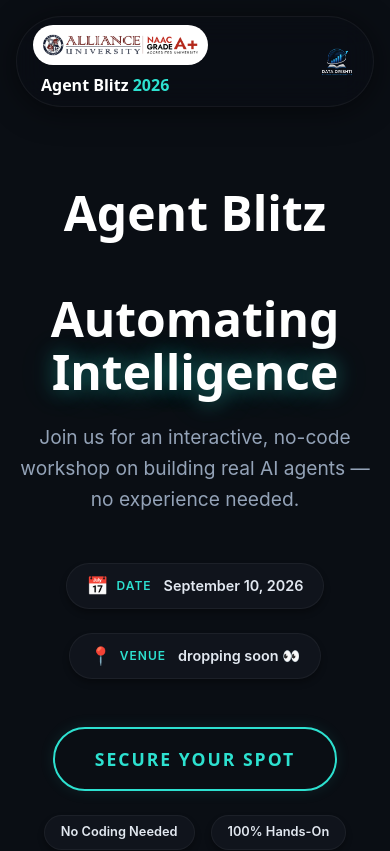
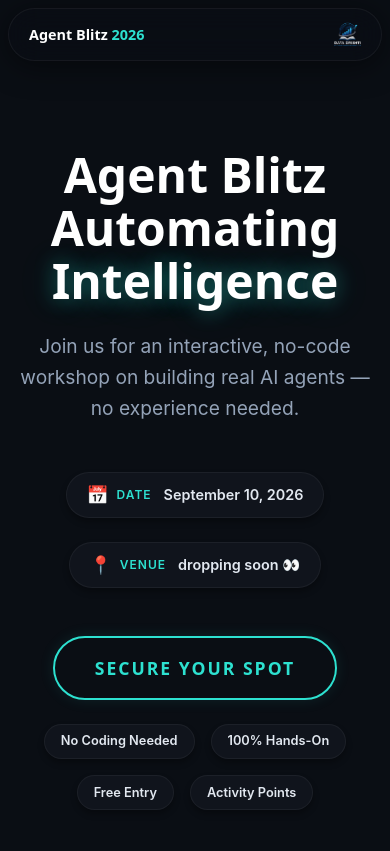
Before and after one commit to audatadrishticlub/AgentBlitz, a React (Vite) app: page / in a window 390 px wide. Shown: the top 851 px of the page. Built offline with nearby package versions, Linux system fonts and the light colour scheme.

Commit message:
fix: navbar mobile truncation and hero gap

```diff
--- a/src/components/Hero.jsx
+++ b/src/components/Hero.jsx
@@ -10,7 +10,7 @@ const Hero = () => {
         maxWidth: '800px',
         margin: '0 auto 1.5rem'
       }}>
-        Agent Blitz <br /><br></br>
+        Agent Blitz <br />
         <span style={{ fontWeight: '600' }}>Automating <span className="glow-text">Intelligence</span></span>
       </h1>
 
--- a/src/components/Navbar.jsx
+++ b/src/components/Navbar.jsx
@@ -4,11 +4,11 @@ const Navbar = () => {
   return (
     <header style={{
       position: 'sticky',
-      top: '1rem',
+      top: '0.5rem',
       zIndex: 1000,
       display: 'flex',
       justifyContent: 'center',
-      padding: '0 1rem',
+      padding: '0 0.5rem',
       marginBottom: '2rem'
     }}>
       <nav style={{
@@ -24,23 +24,22 @@ const Navbar = () => {
         padding: '0.5rem 1rem',
         boxShadow: '0 4px 30px rgba(0, 0, 0, 0.5)'
       }}>
-        <div style={{ display: 'flex', alignItems: 'center', gap: '0.5rem', flexWrap: 'wrap' }}>
-          <div style={{
+        <div style={{ display: 'flex', alignItems: 'center', gap: '0.5rem' }}>
+          <div className="hide-on-mobile" style={{
             backgroundColor: '#fff',
             padding: '0.3rem 0.6rem',
             borderRadius: '9999px',
             display: 'flex',
             alignItems: 'center'
           }}>
-            {/* TODO: university logo */}
             <img src="/DataBlitz/assets/university-logo.png" alt="University Logo" style={{ height: '30px', objectFit: 'contain' }} />
           </div>
-          <div style={{ fontWeight: '800', fontFamily: 'var(--font-heading)', fontSize: 'clamp(1rem, 3vw, 1.2rem)', color: '#fff', marginLeft: '0.5rem' }}>
+          <div style={{ fontWeight: '800', fontFamily: 'var(--font-heading)', fontSize: 'clamp(0.9rem, 3vw, 1.2rem)', color: '#fff', marginLeft: '0.25rem', whiteSpace: 'nowrap' }}>
             Agent Blitz <span style={{ color: 'var(--accent-cyan)' }}>2026</span>
           </div>
         </div>
         <div style={{ display: 'flex', alignItems: 'center' }}>
-          <img src="/DataBlitz/assets/data-drishti-logo.png" alt="Data Drishti Logo" style={{ height: '40px', objectFit: 'contain' }} />
+          <img src="/DataBlitz/assets/data-drishti-logo.png" alt="Data Drishti Logo" style={{ height: '35px', objectFit: 'contain' }} />
         </div>
       </nav>
     </header>
--- a/src/index.css
+++ b/src/index.css
@@ -220,4 +220,9 @@ a:focus, button:focus, summary:focus {
   .responsive-grid {
     grid-template-columns: 1fr !important;
   }
+
+  /* Utilities */
+  .hide-on-mobile {
+    display: none !important;
+  }
 }
```
